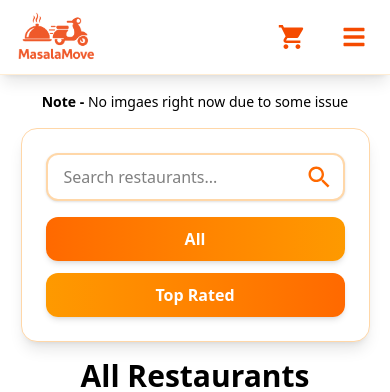
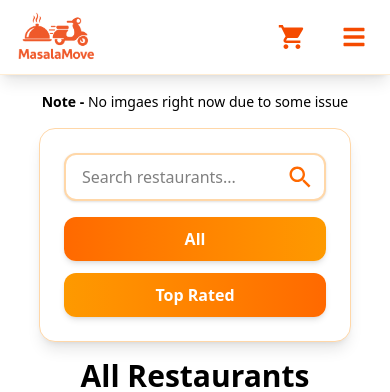
Before and after one commit to Karanb2707/masala-move-food-order, a React (Vite) app in the folder masala-move-app/: page / in a window 390 px wide. Shown: the top 392 px of the page. Built offline with nearby package versions, Linux system fonts and the light colour scheme.

Commit message:
Width changes in Home pages

```diff
--- a/masala-move-app/src/components/Body.jsx
+++ b/masala-move-app/src/components/Body.jsx
@@ -32,7 +32,7 @@ const Body = () => {
                 <span className='font-bold'>Note - </span>
                 No imgaes right now due to some issue
             </p>
-            <div className='flex flex-col md:flex-row justify-center items-center gap-4 bg-white shadow-lg border border-orange-200 p-6 rounded-2xl mx-auto'>
+            <div className='flex flex-col md:flex-row w-[80%] md:w-fit justify-center items-center gap-4 bg-white shadow-lg border border-orange-200 p-6 rounded-2xl mx-auto'>
                 <SearchComp
                     restaurants={allRestaurants}
                     setRestaurants={setRestaurants}
@@ -54,7 +54,7 @@ const Body = () => {
                     </button>
                 </div>
             </div>
-            <div className='w-[75%] md:w-[90%]'>
+            <div className='w-[80%] md:w-[90%]'>
                 <h1 className='text-center text-3xl font-bold'>All Restaurants</h1>
                 <div className='grid grid-cols-1 md:grid-cols-2 lg:grid-cols-4 gap-6 mt-5 mb-10'>
                     {restaurants.length === 0 && !searching ? (
```
